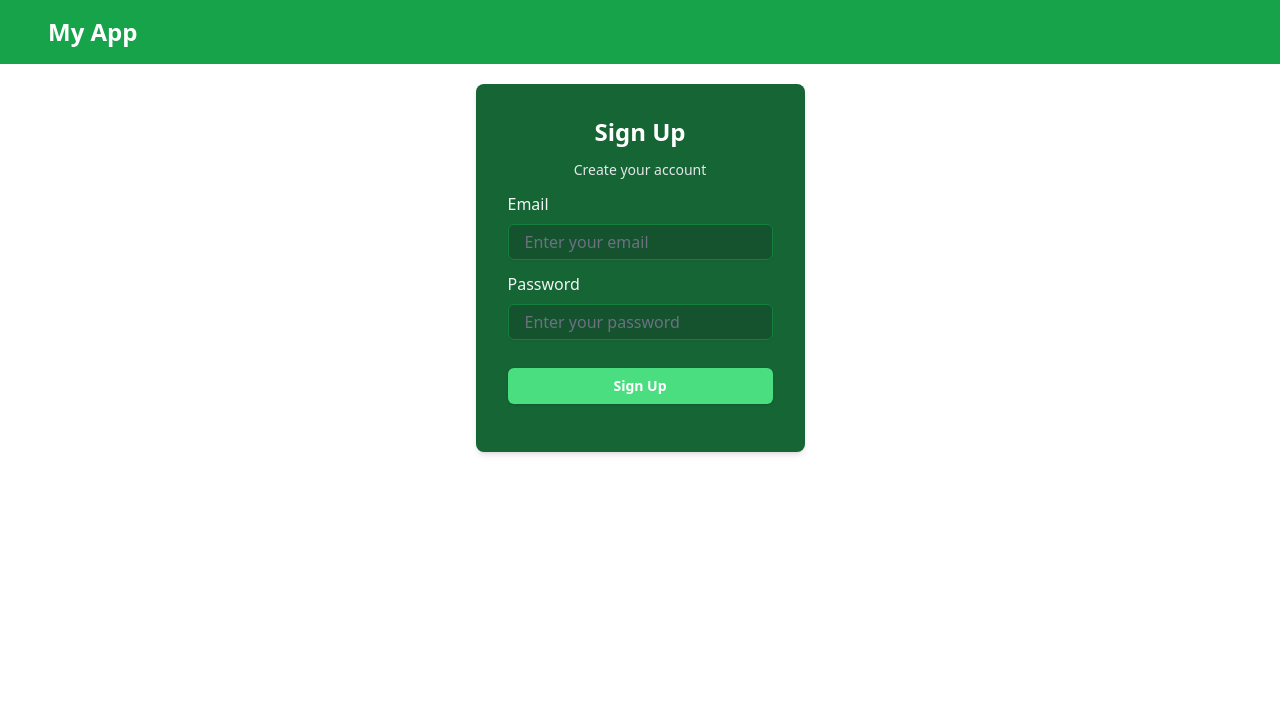
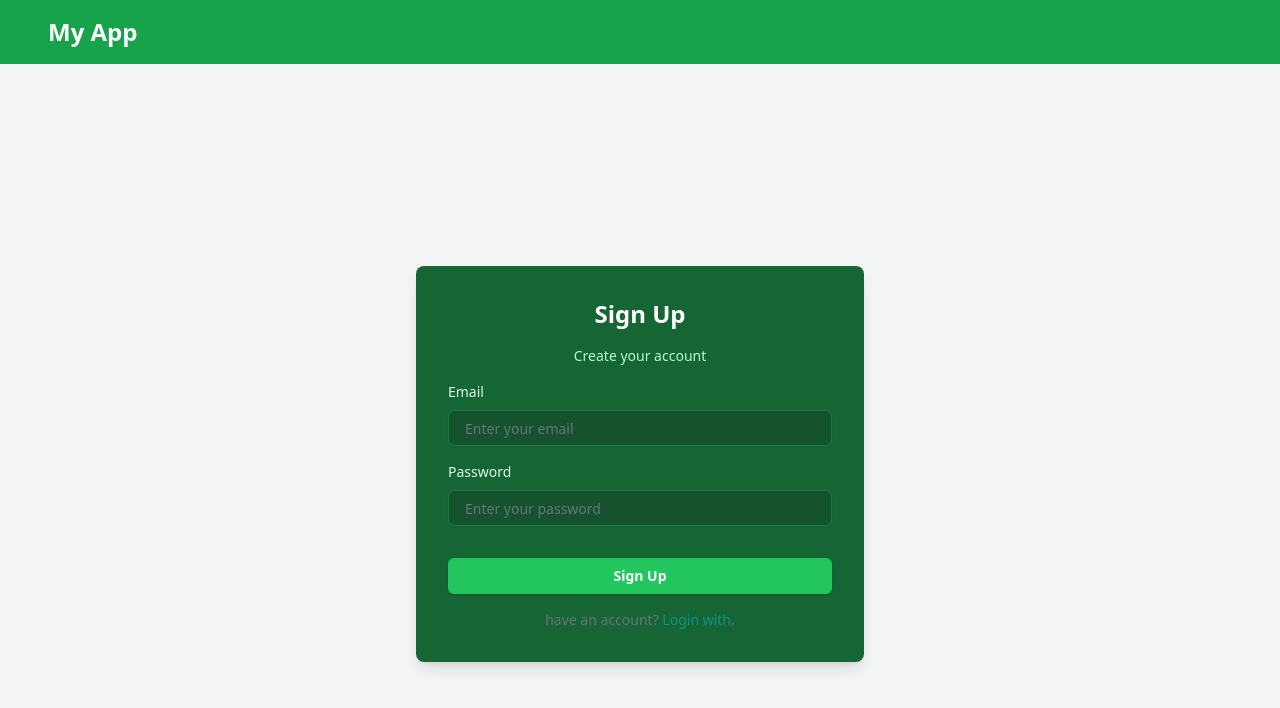
Before and after one commit to tilakdotcom/MERN-Authentication-LEARN, a React (Vite) app in the folder frontEnd/: page /signup in a window 1280 px wide. Shown: the top 708 px of the page. Built offline with nearby package versions, Linux system fonts and the light colour scheme; no server answers.

Commit message:
Add email verification functionality and update routing for verification page

```diff
--- a/frontEnd/src/App.tsx
+++ b/frontEnd/src/App.tsx
@@ -12,11 +12,11 @@ export default function App() {
   return <>
   <Routes>
     <Route path="/" element={<Layout />}>
-      <Route element={<HomePage />} />
+      <Route path="/" element={<HomePage />} />
       <Route path="login" element={<LoginPage />} />
       <Route path="signup" element={<SignupPage />} />
       <Route path="dashboard" element={<Dashboard />} />
-      <Route path="verify-email" element={<VerifyEmailPage />} />
+      <Route path="email-verify/:code" element={<VerifyEmailPage />} />
       <Route path="reset-password-link" element={<ResetPasswordLinkPage />} />
       <Route path="verify-and-password/:token" element={<VerifyAndPasswordPage />} />
     </Route>
--- a/frontEnd/src/lib/api.ts
+++ b/frontEnd/src/lib/api.ts
@@ -9,3 +9,7 @@ export const loginRequest  = async (data : LoginData) => {
 export const signupRequest = async (data : SignupData) => {
   return API.post("/auth/register", data)
 }
+
+export const verifyEmailRequest = async (code : string) => {
+  return API.get(`/auth/verify-email/${code}`)
+}
--- a/frontEnd/src/pages/LoginPage.tsx
+++ b/frontEnd/src/pages/LoginPage.tsx
@@ -14,28 +14,24 @@ import { z } from "zod";
 import { LoginSchma } from "@/schemas/loginSchema";
 import { useMutation } from "@tanstack/react-query";
 import { loginRequest } from "@/lib/api";
-import { useNavigate } from "react-router-dom";
+import { Link, useNavigate } from "react-router-dom";
 import { errorToast, successToast } from "@/lib/toast";
 
 export default function LoginPage() {
-  const naviagte = useNavigate();
+  const navigate = useNavigate();
 
   const {
     mutate: Login,
     isPending,
     isError,
-    error
   } = useMutation({
     mutationFn: loginRequest,
     onSuccess: () => {
-      naviagte("/", { replace: true });
+      navigate("/", { replace: true });
       successToast("Login Successful");
     },
   });
 
-  if (isError) {
-    errorToast( error?.message||"Invalid credentials or password");
-  }
   const form = useForm<z.infer<typeof LoginSchma>>({
     resolver: zodResolver(LoginSchma),
     defaultValues: {
@@ -47,18 +43,18 @@ export default function LoginPage() {
   async function onSubmit(values: z.infer<typeof LoginSchma>) {
     Login(values);
   }
-
+  if (isError) {
+    errorToast("Invalid credentials or password");
+  }
   return (
-    <div className="h-screen lg:px-20 flex justify-center items-center px-10 py-5 my-auto">
+    <div className="screen-h-screen lg:px-20 flex justify-center items-center px-10 py-5 my-auto bg-gray-100">
       <div className="flex justify-center items-center md:w-1/3">
         <Form {...form}>
           <form
             onSubmit={form.handleSubmit(onSubmit)}
-            className="w-full bg-green-800 p-8 rounded-lg shadow-md md:space-y-3 space-y-2 h-auto"
+            className="w-full bg-teal-800 p-8 rounded-lg shadow-md md:space-y-3 space-y-2 h-auto"
           >
-            <h2 className="text-2xl font-bold text-center text-white ">
-              Login
-            </h2>
+            <h2 className="text-2xl font-bold text-center text-white">Login</h2>
             <p className="text-center text-gray-200">Login to your account</p>
 
             <FormField
@@ -66,12 +62,12 @@ export default function LoginPage() {
               name="email"
               render={({ field }) => (
                 <FormItem>
-                  <FormLabel className="block md:text-base font-medium text-gray-100 ">
+                  <FormLabel className="block md:text-base font-medium text-gray-100">
                     Email
                   </FormLabel>
                   <FormControl>
                     <Input
-                      className="w-full px-4 py-2 rounded-md bg-green-900 text-gray-100 border border-green-700 focus:ring-2 focus:ring-green-400 focus:outline-none md:text-base"
+                      className="w-full px-4 py-2 rounded-md bg-teal-900 text-gray-100 border border-teal-700 focus:ring-2 focus:ring-teal-400 focus:outline-none md:text-base"
                       placeholder="Enter your email"
                       {...field}
                       autoComplete="email"
@@ -87,13 +83,13 @@ export default function LoginPage() {
               name="password"
               render={({ field }) => (
                 <FormItem>
-                  <FormLabel className="block md:text-base font-medium text-gray-100 ">
+                  <FormLabel className="block md:text-base font-medium text-gray-100">
                     Password
                   </FormLabel>
                   <FormControl>
                     <Input
                       type="password"
-                      className="w-full px-4 py-2 rounded-md bg-green-900 text-gray-100 border border-green-700 focus:ring-2 focus:ring-green-400 focus:outline-none md:text-base"
+                      className="w-full px-4 py-2 rounded-md bg-teal-900 text-gray-100 border border-teal-700 focus:ring-2 focus:ring-teal-400 focus:outline-none md:text-base"
                       placeholder="Enter your password"
                       autoComplete="current-password"
                       {...field}
@@ -108,13 +104,23 @@ export default function LoginPage() {
               <Button
                 type="submit"
                 disabled={isPending}
-                className={`w-full py-2 px-4 bg-green-400 hover:bg-green-500 text-white rounded-md font-semibold focus:outline-none focus:ring-2 focus:ring-green-400 transition-all duration-200 ease-linear ${
-                  isPending ? " cursor-not-allowed bg-green-300" : ""
+                className={`w-full py-2 px-4 bg-teal-400 hover:bg-teal-500 text-white rounded-md font-semibold focus:outline-none focus:ring-2 focus:ring-teal-400 transition-all duration-200 ease-linear ${
+                  isPending ? " cursor-not-allowed bg-teal-300" : ""
                 }`}
               >
                 {isPending ? "Wait" : "Login"}
               </Button>
             </div>
+            <p className="text-gray-500 text-sm text-center mt-6">
+              Don't have an account?{" "}
+              <Link
+                to={"/signup"}
+                className="text-teal-600 cursor-pointer hover:underline"
+              >
+                Create a new one
+              </Link>
+              .
+            </p>
           </form>
         </Form>
       </div>
--- a/frontEnd/src/pages/SignupPage.tsx
+++ b/frontEnd/src/pages/SignupPage.tsx
@@ -1,6 +1,5 @@
 import { zodResolver } from "@hookform/resolvers/zod";
 import { useForm } from "react-hook-form";
-
 import { Button } from "@/components/ui/button";
 import {
   Form,
@@ -16,7 +15,7 @@ import { errorToast, successToast } from "@/lib/toast";
 import { signupSchma } from "@/schemas/signupSchema";
 import { useMutation } from "@tanstack/react-query";
 import { signupRequest } from "@/lib/api";
-import { useNavigate } from "react-router-dom";
+import { Link, useNavigate } from "react-router-dom";
 
 export default function SignupPage() {
   const navigate = useNavigate();
@@ -49,29 +48,31 @@ export default function SignupPage() {
   async function onSubmit(values: z.infer<typeof signupSchma>) {
     SignUp(values);
   }
+
   return (
-    <div className="lg:px-20 flex justify-center items-center px-10 py-5 my-auto">
-      <div className="flex justify-center items-center">
+    <div className="lg:px-20 flex justify-center items-center px-10 py-5 my-auto h-screen bg-gray-100">
+      <div className="flex justify-center items-center w-full max-w-md">
         <Form {...form}>
           <form
             onSubmit={form.handleSubmit(onSubmit)}
-            className="w-full bg-green-800 p-8 rounded-lg shadow-md md:space-y-3 space-y-2 h-auto"
+            className="w-full bg-green-800 p-8 rounded-lg shadow-lg space-y-4"
           >
-            <h2 className="text-2xl font-bold text-center text-white ">
+            <h2 className="text-2xl font-bold text-center text-white">
               Sign Up
             </h2>
-            <p className="text-center text-gray-200">Create your account</p>
+            <p className="text-center text-green-200">Create your account</p>
+
             <FormField
               control={form.control}
               name="email"
               render={({ field }) => (
                 <FormItem>
-                  <FormLabel className="block md:text-base font-medium text-gray-100 ">
+                  <FormLabel className="block text-sm font-medium text-green-100">
                     Email
                   </FormLabel>
                   <FormControl>
                     <Input
-                      className="w-full px-4 py-2 rounded-md bg-green-900 text-gray-100 border border-green-700 focus:ring-2 focus:ring-green-400 focus:outline-none md:text-base"
+                      className="w-full px-4 py-2 rounded-md bg-green-900 text-green-100 border border-green-700 focus:ring-2 focus:ring-green-400 focus:outline-none"
                       placeholder="Enter your email"
                       {...field}
                     />
@@ -86,13 +87,13 @@ export default function SignupPage() {
               name="password"
               render={({ field }) => (
                 <FormItem>
-                  <FormLabel className="block md:text-base font-medium text-gray-100 ">
+                  <FormLabel className="block text-sm font-medium text-green-100">
                     Password
                   </FormLabel>
                   <FormControl>
                     <Input
                       type="password"
-                      className="w-full px-4 py-2 rounded-md bg-green-900 text-gray-100 border border-green-700 focus:ring-2 focus:ring-green-400 focus:outline-none md:text-base"
+                      className="w-full px-4 py-2 rounded-md bg-green-900 text-green-100 border border-green-700 focus:ring-2 focus:ring-green-400 focus:outline-none"
                       placeholder="Enter your password"
                       {...field}
                     />
@@ -101,17 +102,28 @@ export default function SignupPage() {
                 </FormItem>
               )}
             />
-            <div className="py-2 md:py-4">
+
+            <div className="pt-4">
               <Button
                 type="submit"
                 disabled={isPending}
-                className={`w-full py-2 px-4 bg-green-400 hover:bg-green-500 text-white rounded-md font-semibold focus:outline-none focus:ring-2 focus:ring-green-400 transition-all duration-200 ease-linear ${
+                className={`w-full py-2 px-4 bg-green-500 hover:bg-green-600 text-white rounded-md font-semibold focus:outline-none focus:ring-2 focus:ring-green-400 transition-all duration-200 ease-linear ${
                   isPending ? " cursor-not-allowed bg-green-300" : ""
                 }`}
               >
-                {isPending ? "Wait" : "Sign Up"}
+                {isPending ? "Please Wait..." : "Sign Up"}
               </Button>
             </div>
+            <p className="text-gray-500 text-sm text-center mt-6">
+              have an account?{" "}
+              <Link
+                to={"/login"}
+                className="text-teal-600 cursor-pointer hover:underline"
+              >
+                Login with
+              </Link>
+              .
+            </p>
           </form>
         </Form>
       </div>
--- a/frontEnd/src/pages/VerifyEmailPage.tsx
+++ b/frontEnd/src/pages/VerifyEmailPage.tsx
@@ -1,82 +1,66 @@
-import { zodResolver } from "@hookform/resolvers/zod";
-import { useForm } from "react-hook-form";
-import { Button } from "@/components/ui/button";
-import {
-  Form,
-  FormControl,
-  FormField,
-  FormItem,
-  FormLabel,
-  FormMessage,
-} from "@/components/ui/form";
-import { Input } from "@/components/ui/input";
-import { z } from "zod";
-import { useState } from "react";
-// import { errorToast, successToast } from "@/lib/toast";
-import { verifyTokenSchema } from "@/schemas/verifyTokenSchema";
+import { verifyEmailRequest } from "@/lib/api";
+import { errorToast, successToast } from "@/lib/toast";
+import { useMutation } from "@tanstack/react-query";
+import { useNavigate, useParams } from "react-router-dom";
 
-export default function VerifyEmailPage() {
-  const [loading, setLoading] = useState<boolean>(false);
-  const form = useForm<z.infer<typeof verifyTokenSchema>>({
-    resolver: zodResolver(verifyTokenSchema),
-    defaultValues: {
-      token: "",
+const VerifyEmailPage = () => {
+  const naviagte = useNavigate();
+  const { code } = useParams();
+  console.log("code", code);
+
+  const {
+    mutate: verifyEmail,
+    isPending,
+    isError,
+    error,
+  } = useMutation({
+    mutationFn: verifyEmailRequest,
+    onSuccess: () => {
+      naviagte("/", { replace: true });
+      successToast("verified successfully ");
     },
   });
 
-  async function onSubmit(values: z.infer<typeof verifyTokenSchema>) {
-    setLoading(true);
-    console.log(values)
+  if (isError) {
+    errorToast(error?.message || "Link failed to verify email");
   }
+  if (!code) {
+    errorToast("Invalid verification code");
+    return;
+  }
+
+  const handleOnVerifyButton = async () => {
+    verifyEmail(code);
+    console.log("verified");
+  };
   return (
-    <div className="h-full lg:px-20 flex justify-center items-center px-10 py-5 my-auto">
-      <div className="flex justify-center items-center">
-      <Form {...form}>
-        <form
-        onSubmit={form.handleSubmit(onSubmit)}
-        className="w-full bg-green-800 p-8 rounded-lg shadow-md md:space-y-3 space-y-2 h-auto"
+    <div className=" min-h-screen bg-green-50 flex items-center justify-center">
+      <div className="bg-white shadow-md rounded-lg p-8 max-w-md w-full">
+        <h2 className="text-2xl font-bold text-green-600 text-center mb-4">
+          Verify Your Email
+        </h2>
+        <p className="text-gray-600 text-center mb-6">
+          Please verify your email to activate your account. We have sent a
+          verification link to your email address. Click the button below once
+          you have verified your email.
+        </p>
+        <button
+          disabled={isPending}
+          onClick={handleOnVerifyButton}
+          className="bg-green-500 hover:bg-green-600 text-white font-semibold py-2 px-4 rounded w-full"
         >
-        <h2 className="text-2xl font-bold text-center text-white ">
-           VerifyEmail
-        </h2>
-        <p className="text-center text-gray-200">
-          Please enter the code sent to your email
+          Verify Your Account
+        </button>
+        <p className="text-gray-500 text-sm text-center mt-6">
+          Didn't receive the email?{" "}
+          <span className="text-green-600 cursor-pointer hover:underline">
+            Resend verification email
+          </span>
+          .
         </p>
-
-        <FormField
-          control={form.control}
-          name="token"
-          render={({ field }) => (
-          <FormItem>
-            <FormLabel className="block md:text-base font-medium text-gray-100 ">
-            Code
-            </FormLabel>
-            <FormControl>
-            <Input
-              className="w-full px-4 py-2 rounded-md bg-green-900 text-gray-100 border border-green-700 focus:ring-2 focus:ring-green-400 focus:outline-none md:text-base "
-              placeholder="Enter your Code "
-              {...field}
-              maxLength={6}
-            />
-            </FormControl>
-            <FormMessage />
-          </FormItem>
-          )}
-        />
-        <div className="py-2 md:py-4">
-          <Button
-          type="submit"
-          disabled={loading}
-          className={`w-full py-2 px-4 bg-green-400 hover:bg-green-500 text-white rounded-md font-semibold focus:outline-none focus:ring-2 focus:ring-green-400 transition-all duration-200 ease-linear ${
-            loading ? " cursor-not-allowed bg-green-300" : ""
-          }`}
-          >
-          {loading ? "Wait" : "Verify"}
-          </Button>
-        </div>
-        </form>
-      </Form>
       </div>
     </div>
   );
-}
+};
+
+export default VerifyEmailPage;
```
